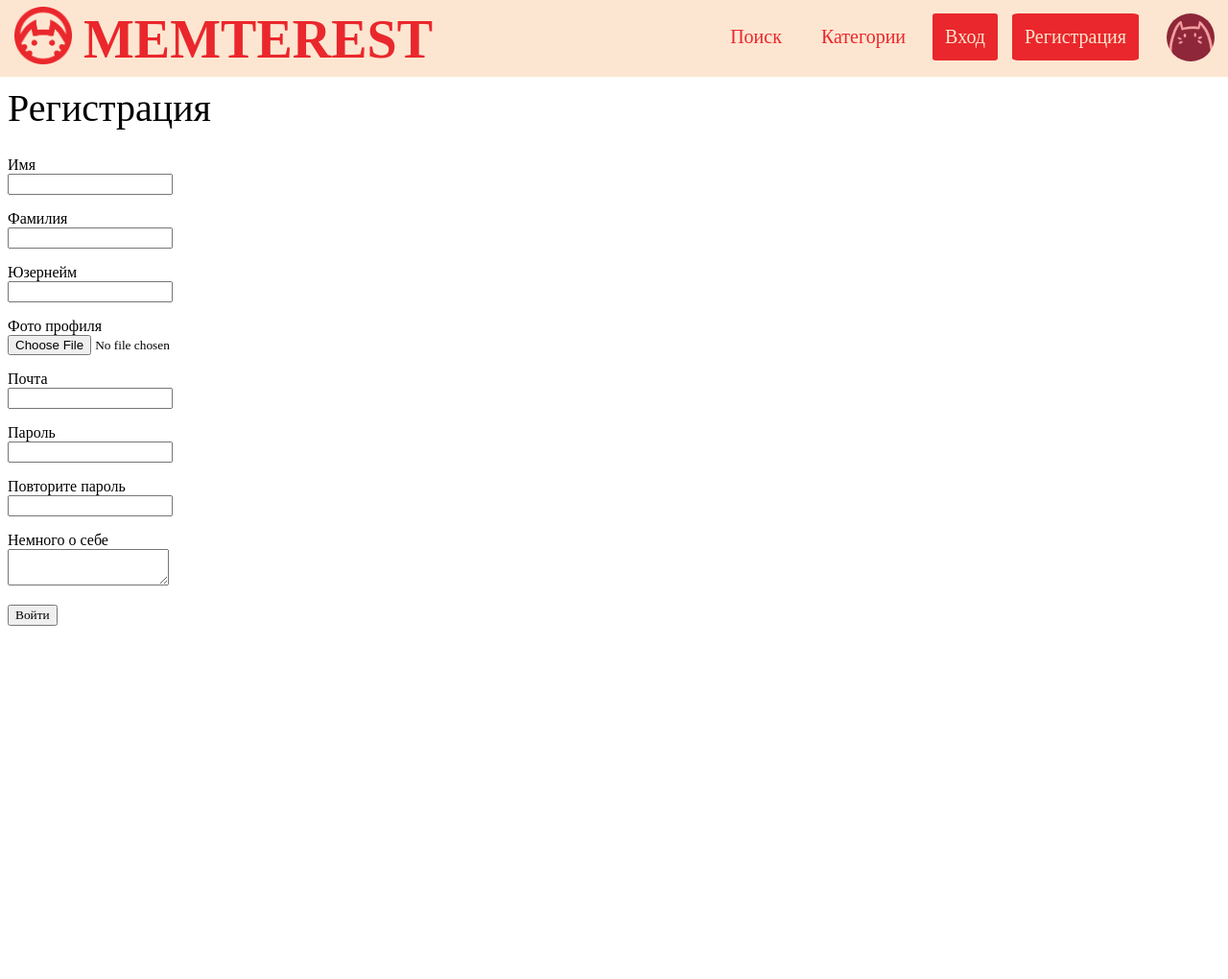
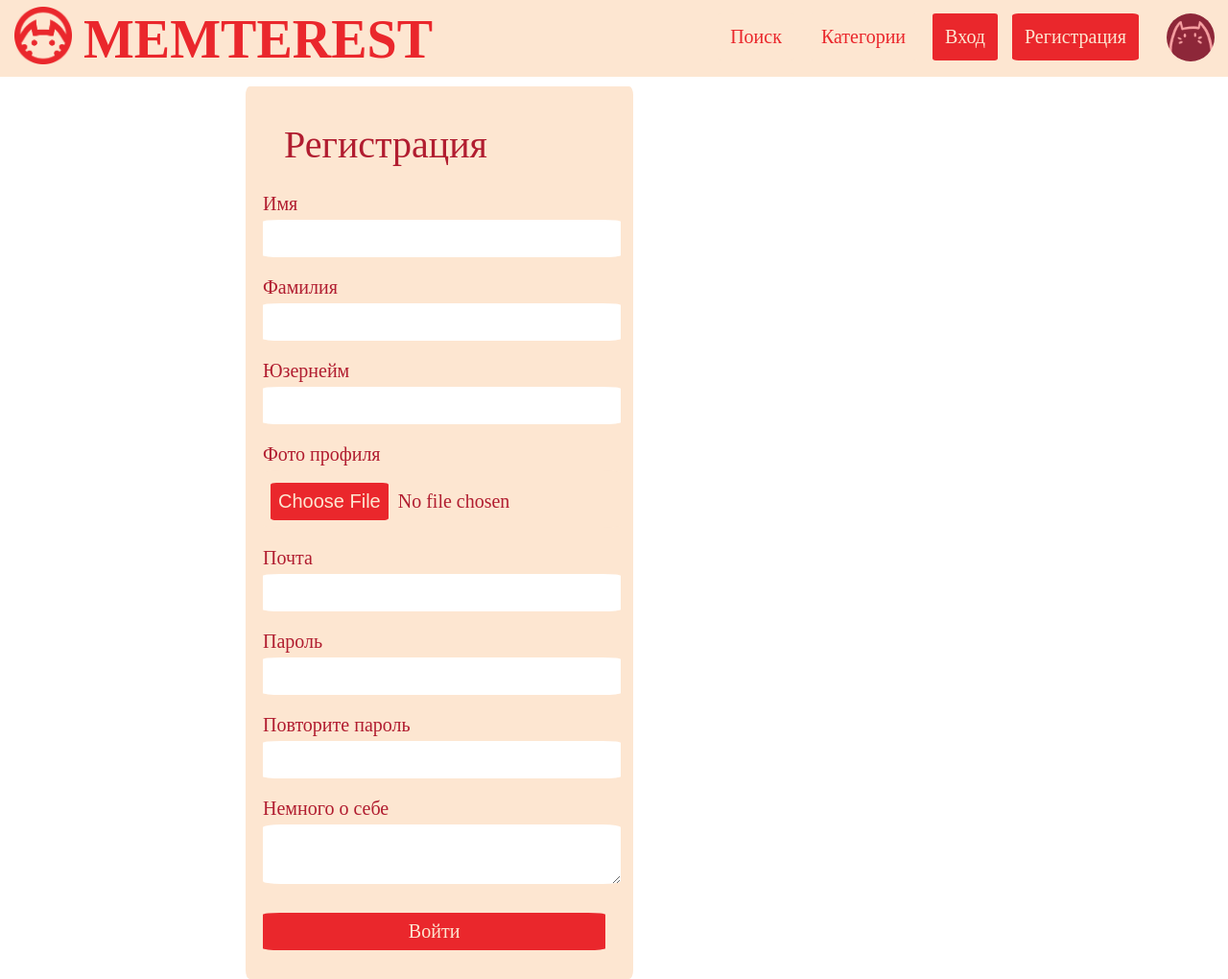
Before and after one commit to karasenk/memterest, a Flask app: page /register in a window 1280 px wide. Shown: the whole page at 96% size. Before the commit the page ends 652 px from the top, so only its background shows below. Run offline with Flask 2, Linux system fonts and the light colour scheme; some web fonts are replaced.

Commit message:
registration & authorize forms finished

```diff
--- a/static/css/style.css
+++ b/static/css/style.css
@@ -9,8 +9,15 @@ html * {
 }
 
 h1 {
-    font-weight: 300;
+    font-weight: 400;
     font-size: 40px;
+    padding-left: 30px;
+    color: #B11D30;
+}
+
+p {
+    padding-left: 8px;
+    color: #B11D30;
 }
 
 header {
@@ -21,11 +28,13 @@ header {
    background-color: #FDE6D1;
    position: fixed;
 }
+
 .logo {
     margin-top:7px;
     margin-left:15px;
     float: left;
 }
+
 .memterest {
     font-size: 350%;
     margin-top: 9px;
@@ -34,20 +43,26 @@ header {
     color: #EA272C;
     float: left;
 }
+
 .avatar {
     margin: 14px;
     float: right;
 }
-.redbtn {
+
+.redbtn, ::-webkit-file-upload-button {
     font-size: 125%;
     background-color: #EA272C;
     color: #FDE6D1;
     padding: 13px;
     margin-top:14px;
     margin-right:15px;
-    float: right;
     border-radius: 5%;
 }
+
+.redbtn {
+    float: right;
+}
+
 .yelbtn {
     font-size: 125%;
     background-color: #FDE6D1;
@@ -58,3 +73,81 @@ header {
     float: right;
     border-radius: 5%;
 }
+
+.yellowblock {
+    background-color: #FDE6D1;
+    padding: 10px;
+    border-radius: 1%;
+    width: 30%;
+    font-size: 20px;
+}
+
+input[type=submit] {
+    font-size: 100%;
+    background-color: #EA272C;
+    color: #FDE6D1;
+    padding: 8px;
+    margin-top:5px;
+    margin-right:15px;
+    border-radius: 5%;
+    border: 0px;
+}
+
+input, textarea  {
+    width: 95%;
+    font-size: 100%;
+    background-color: #FFFFFF;
+    color: #B11D30;
+    padding: 8px;
+    margin-top:5px;
+    margin-right:15px;
+    border-radius: 5%;
+    border: 0px;
+}
+
+input:focus, textarea:focus {
+  outline: none;
+  background-color: #FFFAF5;
+}
+
+input[type="checkbox"] {
+    position: absolute;
+    z-index: -1;
+    opacity: 0;
+}
+input[type="checkbox"]+label {
+    display: inline-flex;
+    align-items: center;
+    user-select: none;
+}
+input[type="checkbox"]+label::before {
+  content: '';
+  display: inline-block;
+  width: 20px;
+  height: 20px;
+  border-radius: 2px;
+  margin-right: 0.5em;
+  background-color: #ffffff;
+  background-repeat: no-repeat;
+  background-position: center center;
+  background-size: 80% 80%;
+}
+input[type="checkbox"]:checked+label::before {
+  background-color: #ffffff;
+  background-image: url("../img/checked.png");
+}
+
+input[type=file] {
+    background-color: #FDE6D1;
+}
+
+::-webkit-file-upload-button {
+    font-size: 100%;
+    background-color: #EA272C;
+    color: #FDE6D1;
+    padding: 8px;
+    margin-top:5px;
+    margin-right:10px;
+    border-radius: 5%;
+    border: 0px;
+}
--- a/templates/login.html
+++ b/templates/login.html
@@ -1,6 +1,7 @@
 {% extends "base.html" %}
 
 {% block content %}
+<div class="yellowblock" style="position:absolute;top:90px;left:20%;z-index: -1;">
     <h1>Авторизация</h1>
     <form action="" method="post">
         {{ form.hidden_tag() }}
@@ -26,4 +27,5 @@
         <p>{{ form.submit(type="submit", class="btn btn-primary") }}</p>
         <div>{{ message }}</div>
     </form>
+</div>
 {% endblock %}
--- a/templates/register.html
+++ b/templates/register.html
@@ -1,6 +1,7 @@
 {% extends "base.html" %}
 
 {% block content %}
+<div class="yellowblock" style="position:absolute;top:90px;left:20%;z-index: -1;">
 <h1>Регистрация</h1>
 <form action="" method="post" enctype="multipart/form-data">
     {{ form.hidden_tag() }}
@@ -33,7 +34,7 @@
     </p>
     <p>
         {{ form.photo.label }}<br>
-        {{ form.photo(type="file") }}<br>
+        {{ form.photo(type="file")}}<br>
         {% for error in form.photo.errors %}
             <p class="alert alert-danger" role="alert">
                 {{ error }}
@@ -69,7 +70,7 @@
     </p>
     <p>
         {{ form.about.label }}<br>
-        {{ form.about(class="form-control") }}<br>
+        {{ form.about(class="form-control")}}<br>
         {% for error in form.about.errors %}
             <p class="alert alert-danger" role="alert">
                 {{ error }}
@@ -79,4 +80,5 @@
     {{message}}
     <p>{{ form.submit(type="submit", class="btn btn-primary") }}</p>
 </form>
+</div>
 {% endblock %}
```
Also changed, not shown: static/img/aaa_photo.jpg (added), static/img/checked.png (added).
